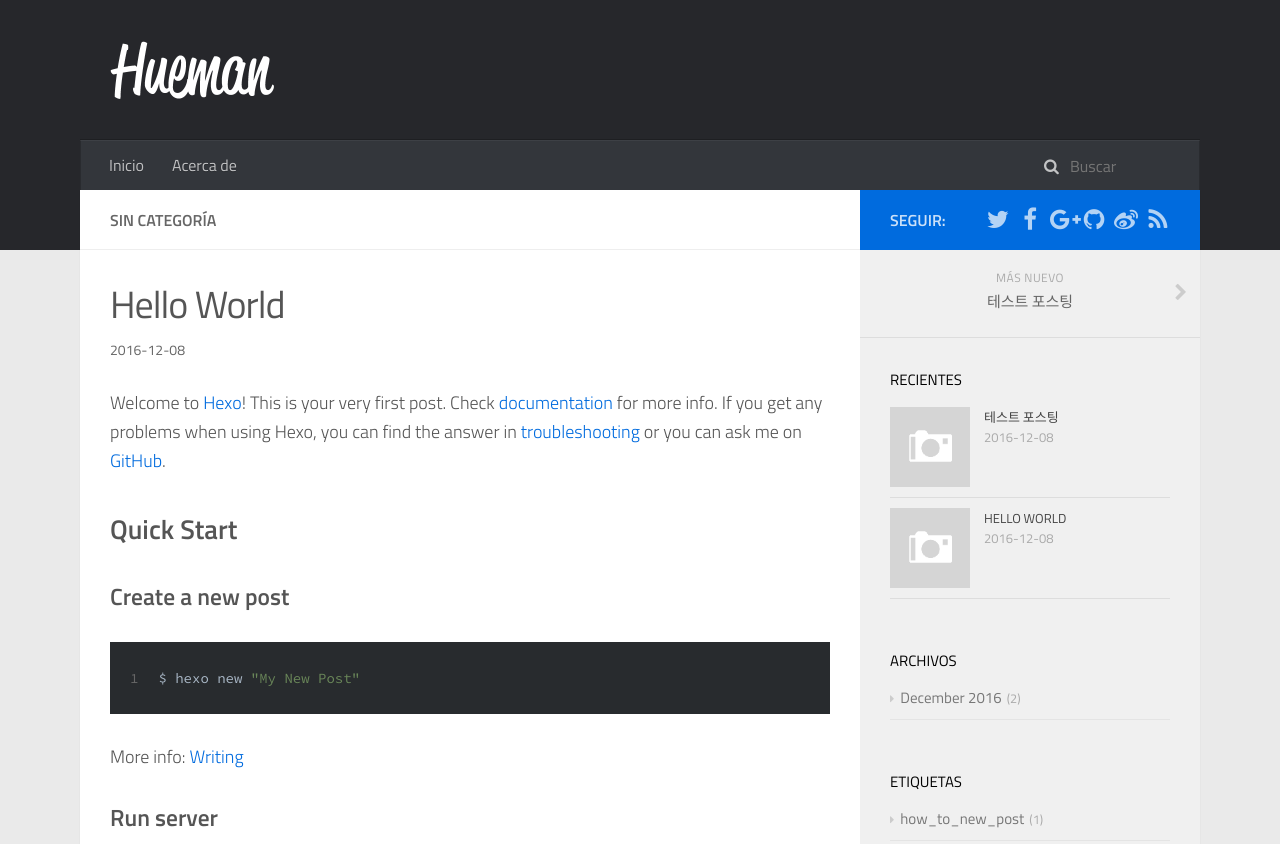
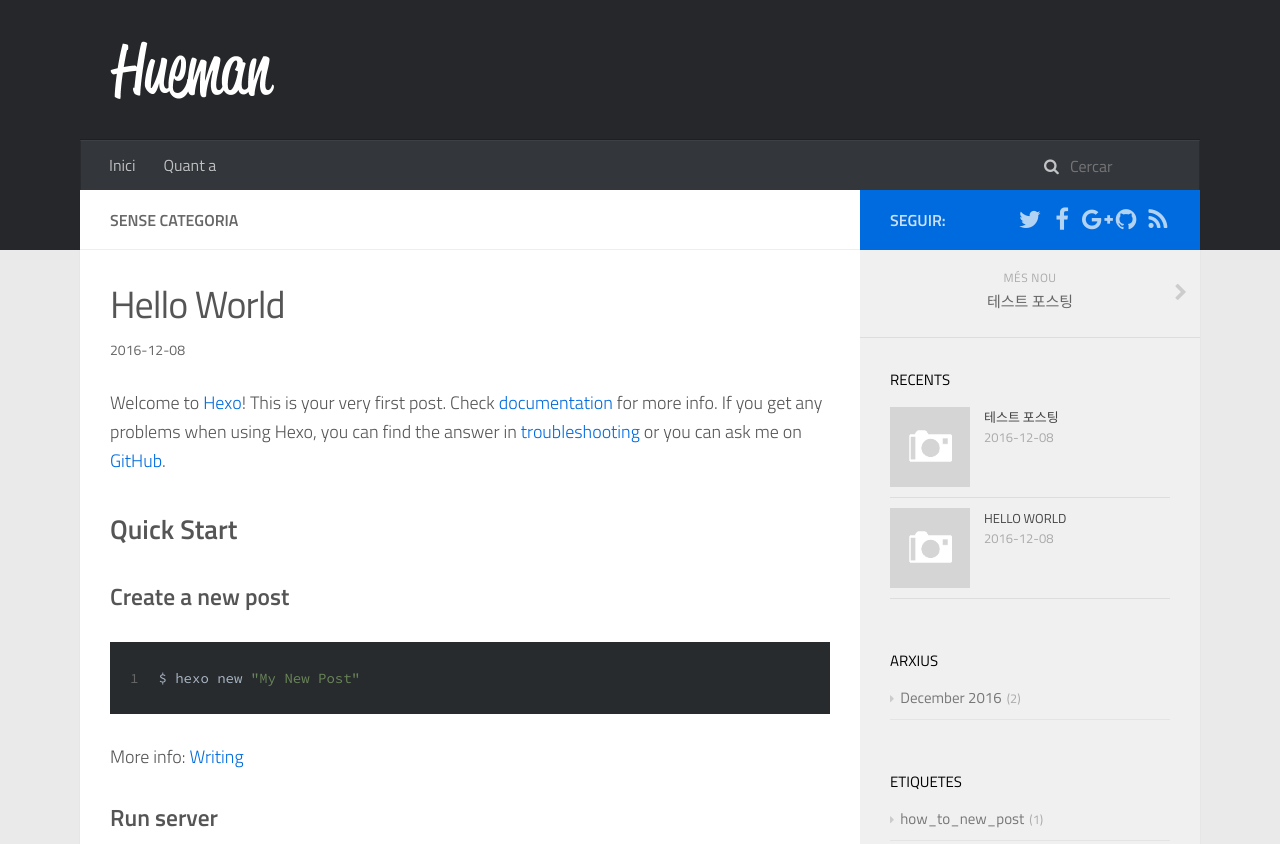
Before and after one commit to hyungjin-ahn/blogtest, a plain HTML site: page 2016/12/08/hello-world/index.html in a window 1280 px wide. Shown: the top 844 px of the page. Drawn offline with Linux system fonts and the light colour scheme; a script that the page names is missing.

Commit message:
Site updated: 2016-12-08 16:42:56

```diff
--- a/2016/12/08/hello-world/index.html
+++ b/2016/12/08/hello-world/index.html
@@ -63,13 +63,13 @@
                         <ul id="main-nav">
 
                                 <li class="main-nav-list-item" >
-                                    <a class="main-nav-list-link" href="/">Inicio</a>
+                                    <a class="main-nav-list-link" href="/">Inici</a>
                                 </li>
 
 
 
                                 <li class="main-nav-list-item" >
-                                    <a class="main-nav-list-link" href="/about/index.html">Acerca de</a>
+                                    <a class="main-nav-list-link" href="/about/index.html">Quant a</a>
                                 </li>
 
                         </ul>
@@ -77,7 +77,7 @@
                             <div id="search-form-wrap">
 
     <form class="search-form">
-        <input type="text" class="ins-search-input search-form-input" placeholder="Buscar" />
+        <input type="text" class="ins-search-input search-form-input" placeholder="Cercar" />
         <button type="submit" class="search-form-submit"></button>
     </form>
     <div class="ins-search">
@@ -96,10 +96,10 @@
 (function (window) {
     var INSIGHT_CONFIG = {
         TRANSLATION: {
-            POSTS: 'Entradas',
+            POSTS: 'Posts',
             PAGES: 'Pages',
-            CATEGORIES: 'Categorias',
-            TAGS: 'Etiquetas',
+            CATEGORIES: 'categories',
+            TAGS: 'etiquetes',
             UNTITLED: '(Untitled)',
         },
         ROOT_URL: '/',
@@ -125,7 +125,7 @@
                         <div class="main-body-header">
     <h1 class="header">
 
-    Sin categoría
+    Sense categoria
     </h1>
 </div>
                         <div class="main-body-content">
@@ -284,14 +284,6 @@
 
 
                 <li>
-                    <a class="social-tooltip" title="weibo" href="/" target="_blank">
-                        <i class="icon fa fa-weibo"></i>
-                    </a>
-                </li>
-
-
-
-                <li>
                     <a class="social-tooltip" title="rss" href="/" target="_blank">
                         <i class="icon fa fa-rss"></i>
                     </a>
@@ -305,7 +297,7 @@
 <nav id="article-nav">
 
         <a href="/2016/12/08/testpost/" id="article-nav-newer" class="article-nav-link-wrap">
-        <strong class="article-nav-caption">más nuevo</strong>
+        <strong class="article-nav-caption">més nou</strong>
         <p class="article-nav-title">
 
             테스트 포스팅
@@ -323,7 +315,7 @@
 
 
     <div class="widget-wrap">
-        <h3 class="widget-title">recientes</h3>
+        <h3 class="widget-title">recents</h3>
         <div class="widget">
             <ul id="recent-post" class="">
 
@@ -377,7 +369,7 @@
 
 
     <div class="widget-wrap widget-list">
-        <h3 class="widget-title">archivos</h3>
+        <h3 class="widget-title">arxius</h3>
         <div class="widget">
             <ul class="archive-list"><li class="archive-list-item"><a class="archive-list-link" href="/archives/2016/12/">December 2016</a><span class="archive-list-count">2</span></li></ul>
         </div>
@@ -387,7 +379,7 @@
 
 
     <div class="widget-wrap widget-list">
-        <h3 class="widget-title">etiquetas</h3>
+        <h3 class="widget-title">etiquetes</h3>
         <div class="widget">
             <ul class="tag-list"><li class="tag-list-item"><a class="tag-list-link" href="/tags/how-to-new-post/">how_to_new_post</a><span class="tag-list-count">1</span></li></ul>
         </div>
```
Also changed, not shown: 2016/12/08/testpost/index.html (+11 -19 lines), archives/2016/12/index.html (+11 -19 lines), archives/2016/index.html (+11 -19 lines), archives/index.html (+11 -19 lines), index.html (+10 -18 lines), tags/how-to-new-post/index.html (+9 -17 lines).
